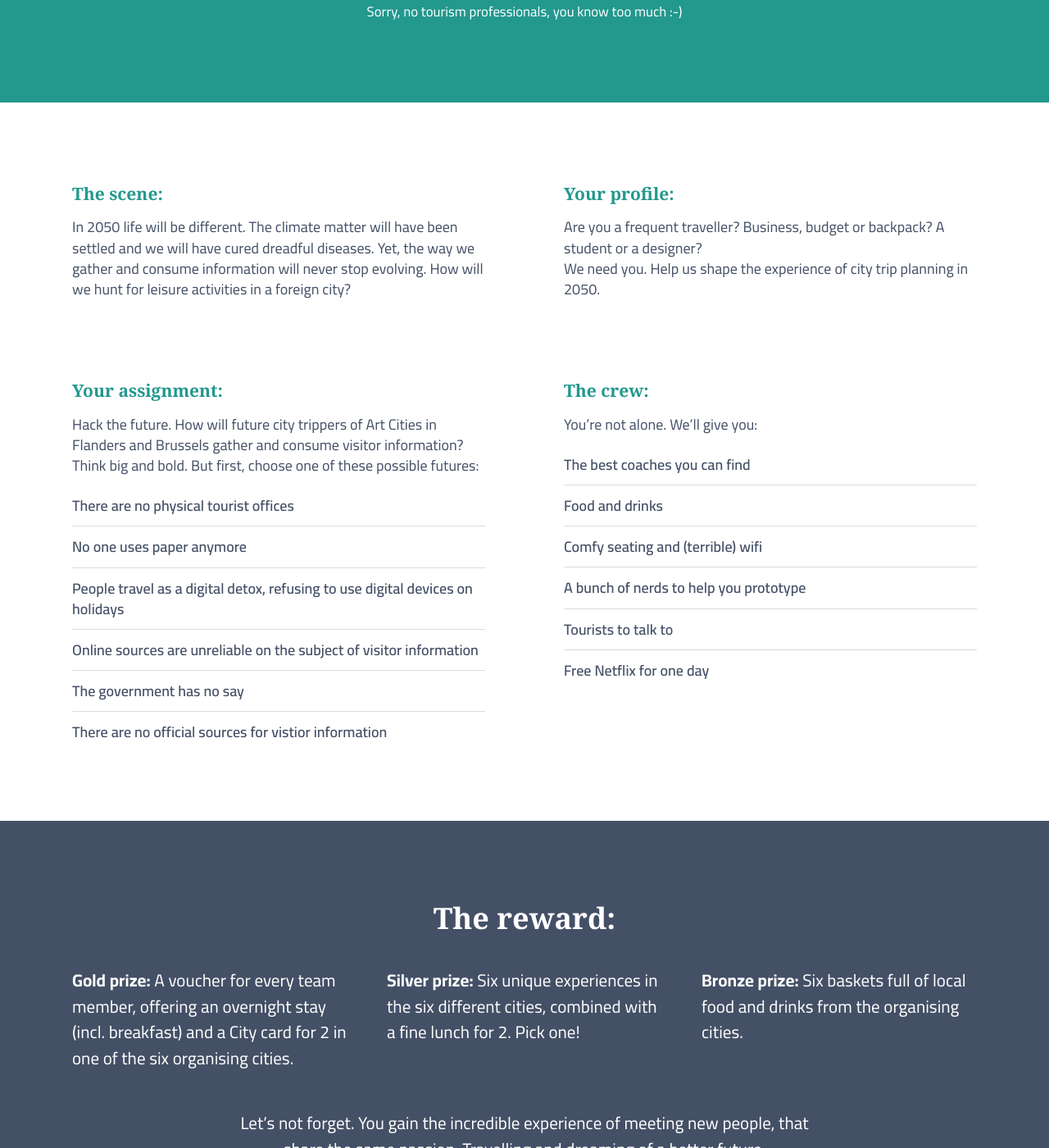
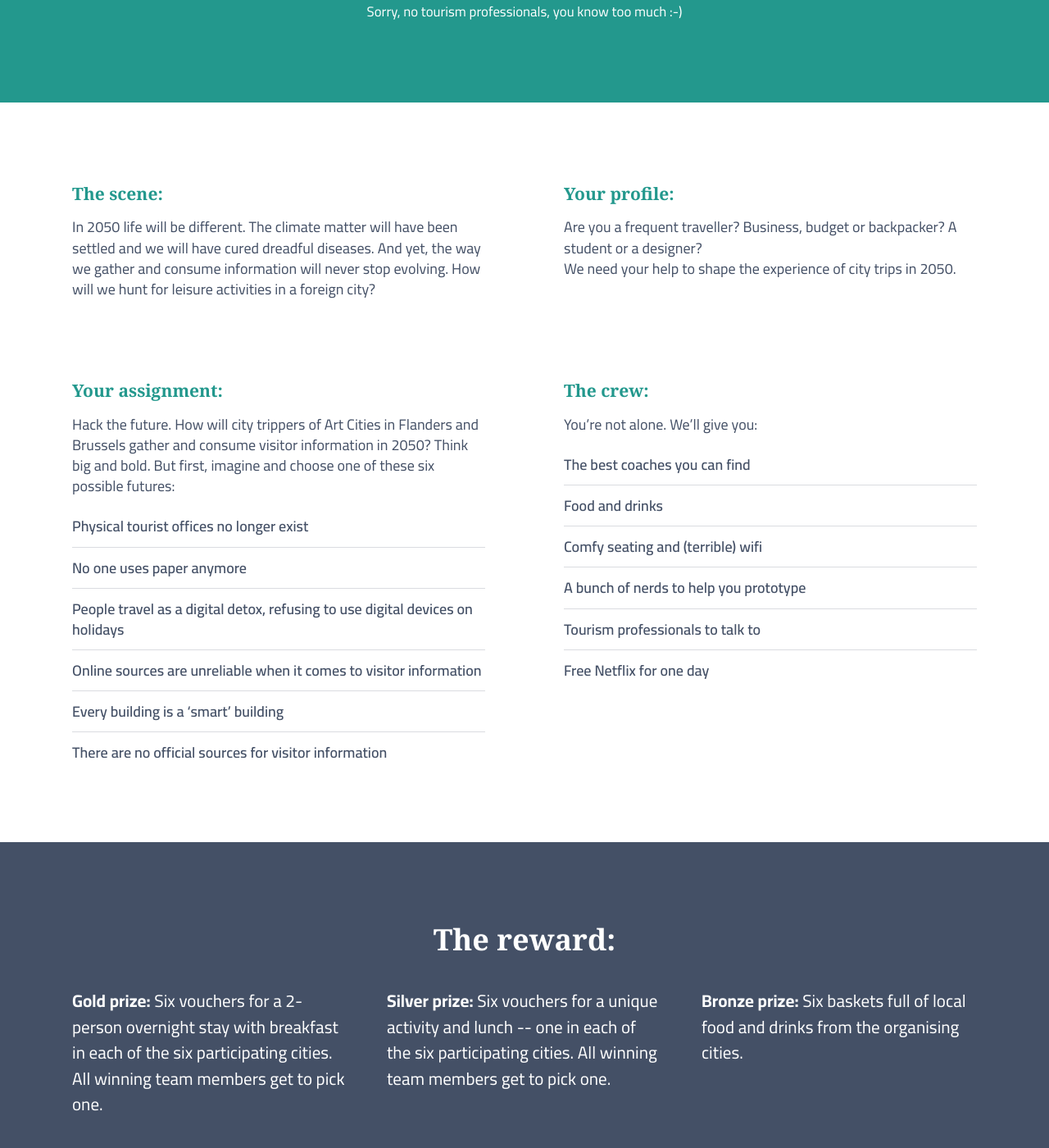
Before and after one commit to nerdlab-be/traveljam, a Jekyll site: the page built from _pages/index.markdown, in a window 1280 px wide and 1400 px high, scrolled down 1171 px. Shown: the whole window at 82% size. Built offline with Jekyll 4.4.1, drawn with Linux system fonts in a browser that asks for light colours; some of the changed text lies outside the part shown.

Commit message:
copy changes

```diff
--- a/_pages/index.markdown
+++ b/_pages/index.markdown
@@ -11,23 +11,23 @@ hero:
   image: "/assets/img/jpg/header.jpg"
   imageAlt: "Traveljam 2019"
 opdracht:
-  title: "Wake up. It’s 2050."
+  title: "Wake up! It’s 2050."
   para-one: "The world and the way we travel have changed. "
-  para-two: "The future is uncertain. The further you go on, the more uncertain it will become."
-  para-three: "<strong>Join us on April 26th at the Beacon in Antwerp.</strong> You will explore the future of city trips. Not one, but six alternative futures. To understand, overturn and unravel the new way of planning short travel.<br> <br> <a href='/register' class='c-btn c-btn--primary'>Register now for free</a> <br> <small>Sorry, no tourism professionals, you  know too much :-)</small>"
+  para-two: "The future is uncertain. As time progresses, the more uncertain it will become."
+  para-three: "<strong>Join us on April 26th at the Beacon in Antwerp.</strong> You will explore the future of city breaks. Not one, but six alternative futures. To understand, overturn and unravel the new way of planning short breaks.<br> <br> <a href='/register' class='c-btn c-btn--primary'>Register now for free</a> <br> <small>Sorry, no tourism professionals, you  know too much :-)</small>"
   subtitle-one: "The scene:"
-  subpara-one: "In 2050 life will be different. The climate matter will have been settled and we will have cured dreadful diseases. Yet, the way we gather and consume information will never stop evolving. How will we hunt for leisure activities in a foreign city?"
+  subpara-one: "In 2050 life will be different. The climate matter will have been settled and we will have cured dreadful diseases. And yet, the way we gather and consume information will never stop evolving. How will we hunt for leisure activities in a foreign city?"
   subtitle-two: "Your profile:"
-  subpara-two: "Are you a frequent traveller? Business, budget or backpack? A student or a designer?<br /> We need you. Help us shape the experience of city trip planning in 2050."
+  subpara-two: "Are you a frequent traveller? Business, budget or backpacker? A student or a designer?<br /> We need your help to shape the experience of city trips in 2050."
   subtitle-three: "Your assignment:"
-  subpara-three: "Hack the future. How will future city trippers of Art Cities in Flanders and Brussels gather and consume visitor information? Think big and bold. But first, choose one of these possible futures:"
+  subpara-three: "Hack the future. How will city trippers of Art Cities in Flanders and Brussels gather and consume visitor information in 2050? Think big and bold. But first, imagine and choose one of these six possible futures:"
   list-one:
-    - para: "There are no physical tourist offices"
+    - para: "Physical tourist offices no longer exist"
     - para: "No one uses paper anymore"
     - para: "People travel as a digital detox, refusing to use digital devices on holidays"
-    - para: "Online sources are unreliable on the subject of visitor information"
-    - para: "The government has no say"
-    - para: "There are no official sources for vistior information"
+    - para: "Online sources are unreliable when it comes to visitor information"
+    - para: "Every building is a ‘smart’ building"
+    - para: "There are no official sources for visitor information"
   subtitle-four: "The crew:"
   subpara-four: "You’re not alone. We’ll give you:"
   list-two:
@@ -35,7 +35,7 @@ opdracht:
     - para: "Food and drinks"
     - para: "Comfy seating and (terrible) wifi"
     - para: "A bunch of nerds to help you prototype"
-    - para: "Tourists to talk to"
+    - para: "Tourism professionals to talk to"
     - para: "Free Netflix for one day"
   images:
     - image: "/assets/img/jpg/beacon1.jpg"
@@ -46,10 +46,10 @@ opdracht:
       alt: "Traveljam 2019"
   subtitle-five: "The reward:"
   list-three:
-    - para: "<strong>Gold prize:</strong> A voucher for every team member, offering an overnight stay (incl. breakfast) and a City card for 2 in one of the six organising cities."
-    - para: "<strong>Silver prize:</strong> Six unique experiences in the six different cities, combined with a fine lunch for 2. Pick one!"
+    - para: "<strong>Gold prize:</strong> Six vouchers for a 2-person overnight stay with breakfast in each of the six participating cities. All winning team members get to pick one."
+    - para: "<strong>Silver prize:</strong> Six vouchers for a unique activity and lunch -- one in each of the six participating cities. All winning team members get to pick one."
     - para: "<strong>Bronze prize:</strong> Six baskets full of local food and drinks from the organising cities."
-  subpara-five: "Let’s not forget. You gain the incredible experience of meeting new people, that share the same passion. Travelling and dreaming of a better future."
+  subpara-five: "Let’s not forget: you gain the incredible experience of meeting new people, that share the same passion. Travel and dreaming of a better future."
 program:
   title: "Schedule"
   dataTitle: "The exploration"
@@ -59,9 +59,9 @@ program:
   fridayDate: "26/4"
   scheduleFriday:
     - hour: "9:00"
-      para: "Gather for coffee and start hacking the future."
+      para: "Welcome with coffee, ready to hack the future."
     - hour: "9:00-12:00"
-      para: "Talk to the tourism professionals. Continue brainstorming."
+      para: "Talk to the tourism professionals. Brainstorm."
     - hour: "12:00-14:00"
       para: "Have lunch and get feedback from the experts."
     - hour: "14h00"
@@ -76,13 +76,13 @@ program:
       para: "Prizes and champagne showers."
 venue:
   title: "The venue"
-  para-one: "The Beacon, a new and hip innovation hub in the Center of Antwerp. With view of the MAS. You will be surrounded by people collaborating on the future of our cities. The Beacon is 7 minutes walking from the Great Market Place. Rest assured, there are plenty of tourists to interview if needed."
+  para-one: "The Beacon is a new and hip innovation hub in the centre of Antwerp, that offers views on the MAS. You will be surrounded by people working together on the future of our cities. The Beacon is a 7 minute walk from the main square. Rest assured, there will be plenty of tourists to interview if needed."
   para-two: "The Beacon is localized in Tolhuis, Sint-Pietersvliet 7, 2000 Antwerpen. Easily accessible by car, bike and public transport.<br> <br><a href='https://www.ondernemeninantwerpen.be/sites/default/files/documents/181025_SD_Antwerpen_Bereikbaarheidsfiches_Tolhuis.pdf' class='c-link'>Find your way to The Beacon (Dutch - pdf)</a> or on <a href='https://www.google.be/maps/place/The+Beacon/@51.2254032,4.3988424,17z/data=!3m1!4b1!4m5!3m4!1s0x47c3f6591c88f09d:0x31d6c38718baba03!8m2!3d51.2254032!4d4.4010311?hl=nl' class='c-link'>Google Maps</a>"
 coaches:
-  title: "The Coaches"
+  title: "The coaches"
 subscribe:
   title: "Sign up for Traveljam"
-  para: "Registrations end on 20 March, so hurry up!"
+  para: "Registrations end on March 20th. Hurry up!"
   subpara: "Sidenote: If you are a tourism professional, we're sorry but you won't be able to participate. You already know too much :-)"
   link: "Register for free"
   linkHref: "/register/"
```
